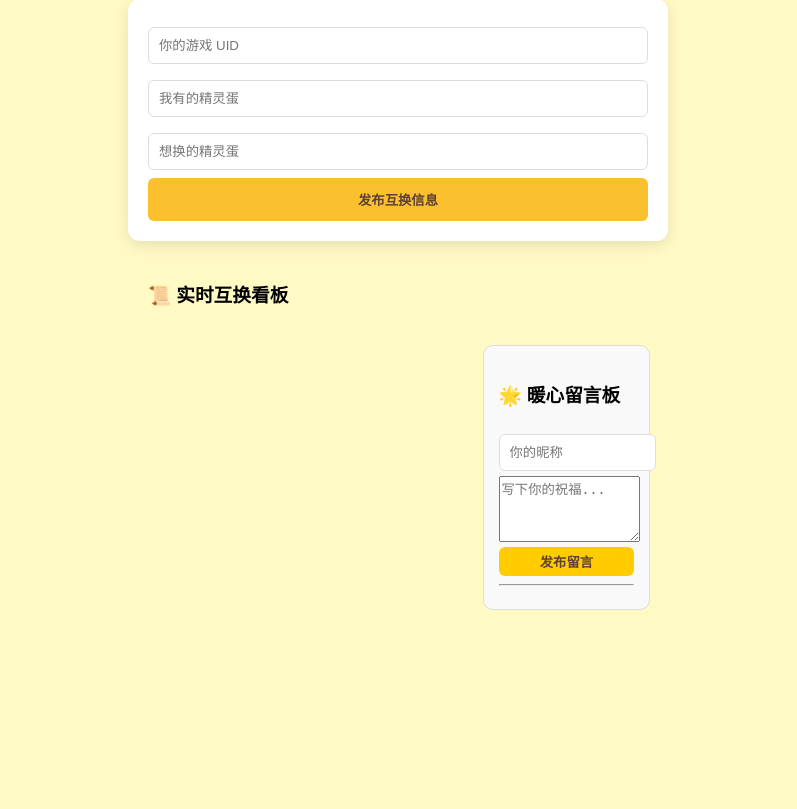
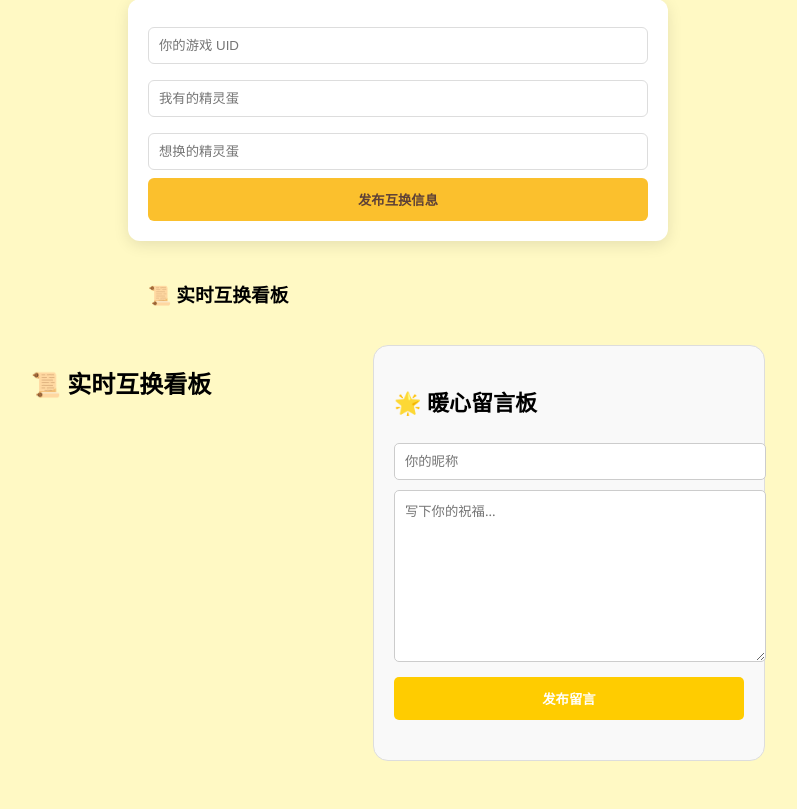
Before and after one commit to Fissure666/python--, a Flask app: page / in a window 1280 px wide. Shown: the part 231-1040 px from the top of the page, without its empty margins (242-1039 px from the left). Before the commit the page ends 841 px from the top, so only its background shows below. Run offline with Flask 3, Linux system fonts and the light colour scheme.

Commit message:
Side-by-side layout for board and messages

```diff
--- a/roco_exchange/templates/index.html
+++ b/roco_exchange/templates/index.html
@@ -68,36 +68,39 @@
     </script>
 </body>
 </html>
-<!-- 使用 Flex 布局将页面分为左右两部分 -->
-<div style="display: flex; gap: 20px; padding: 20px;">
+<!-- 1. 在这里开始套大盒子 -->
+<div style="display: flex; gap: 30px; padding: 20px; align-items: flex-start;">
 
-    <!-- 左边：原有的互换功能区 (占 70%) -->
-    <div style="flex: 7;">
-        <!-- 这里放你原来的上传和列表代码 -->
+    <!-- 左侧：互换看板区域 -->
+    <div style="flex: 2;">
+        <h2 style="font-size: 24px;">📜 实时互换看板</h2>
+        <!-- 保持你原来的表格 (Table) 或看板代码不变，放在这里 -->
+        <div class="trade-container">
+            <!-- 原有的表格代码... -->
+        </div>
     </div>
 
-    <!-- 右边：新增的暖心留言板 (占 30%) -->
-    <div style="flex: 3; background: #f9f9f9; padding: 15px; border-radius: 10px; border: 1px solid #ddd;">
-        <h3>🌟 暖心留言板</h3>
+    <!-- 右侧：暖心留言板区域 -->
+    <div style="flex: 1; min-width: 350px; background: #f9f9f9; padding: 20px; border-radius: 15px; border: 1px solid #ddd;">
+        <h2 style="font-size: 22px;">🌟 暖心留言板</h2>
 
-        <!-- 发送留言的表单 -->
         <form action="/send_message" method="post">
-            <input type="text" name="nickname" placeholder="你的昵称" style="width: 100%; margin-bottom: 5px;">
-            <textarea name="content" placeholder="写下你的祝福..." style="width: 100%; height: 60px;"></textarea>
-            <button type="submit" style="width: 100%; background: #ffcc00; border: none; padding: 5px; cursor: pointer;">发布留言</button>
+            <input type="text" name="nickname" placeholder="你的昵称" style="width: 100%; padding: 10px; margin-bottom: 10px; border-radius: 5px; border: 1px solid #ccc;">
+
+            <!-- 这里把高度加成 150px，让留言板变大 -->
+            <textarea name="content" placeholder="写下你的祝福..." required style="width: 100%; height: 150px; padding: 10px; border-radius: 5px; border: 1px solid #ccc; font-family: inherit;"></textarea>
+
+            <button type="submit" style="width: 100%; background-color: #ffcc00; color: white; padding: 12px; border: none; border-radius: 5px; cursor: pointer; font-weight: bold; margin-top: 10px;">发布留言</button>
         </form>
 
-        <hr>
-
-        <!-- 显示留言列表 -->
-        <div style="max-height: 400px; overflow-y: auto;">
+        <!-- 留言显示区域 -->
+        <div style="margin-top: 20px; max-height: 400px; overflow-y: auto;">
             {% for msg in messages %}
-            <div style="margin-bottom: 15px; border-bottom: 1px dashed #ccc; padding-bottom: 5px;">
-                <strong style="color: #555;">{{ msg.nickname }}</strong>
-                <small style="color: #999; float: right;">{{ msg.time }}</small>
-                <p style="margin: 5px 0; color: #333;">{{ msg.content }}</p>
+            <div style="background: white; padding: 10px; border-radius: 8px; margin-bottom: 10px; border-left: 5px solid #ffcc00;">
+                <strong>{{ msg.nickname }}</strong>: {{ msg.content }}
             </div>
             {% endfor %}
         </div>
     </div>
-</div>
+
+</div> <!-- 2. 在这里结束大盒子 -->
```
